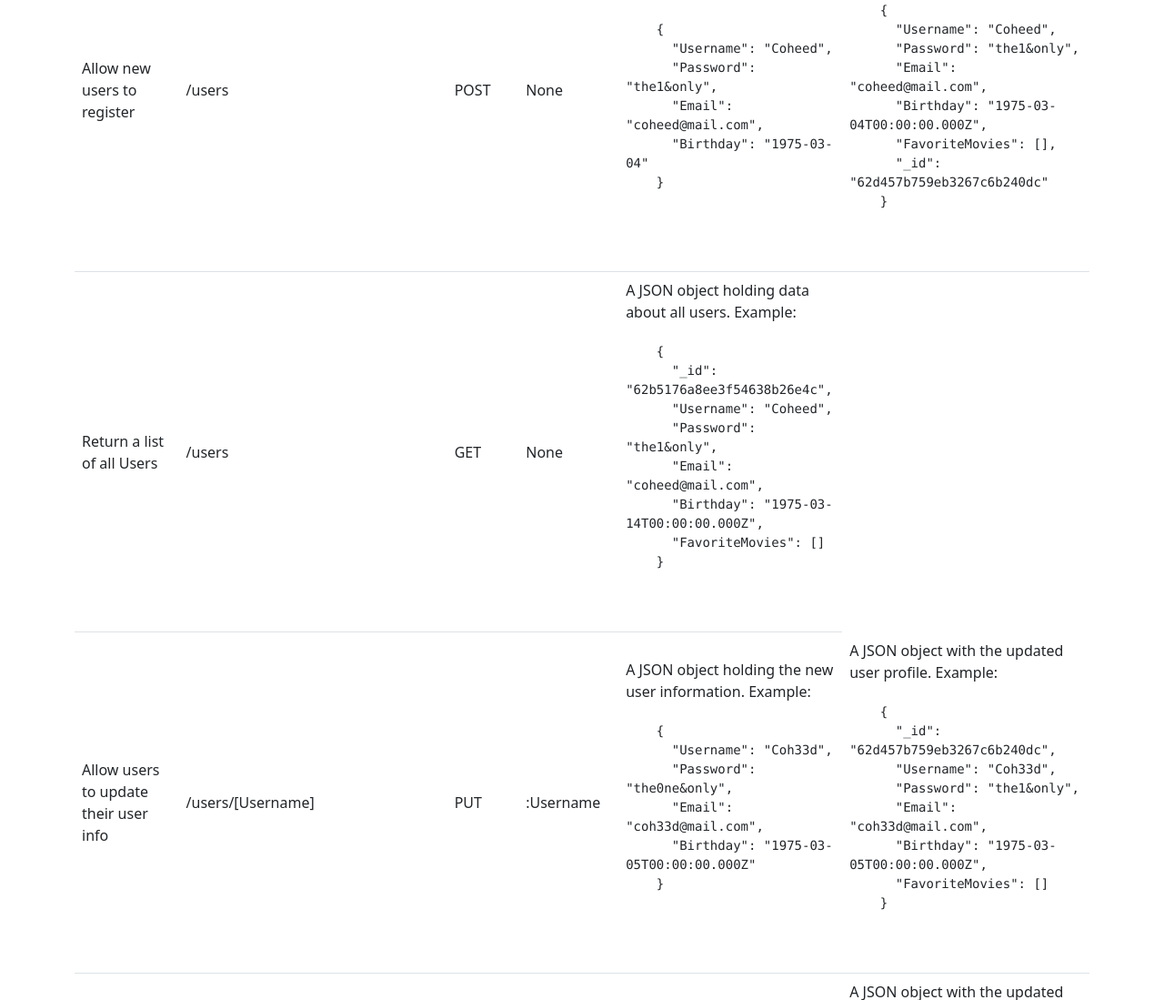
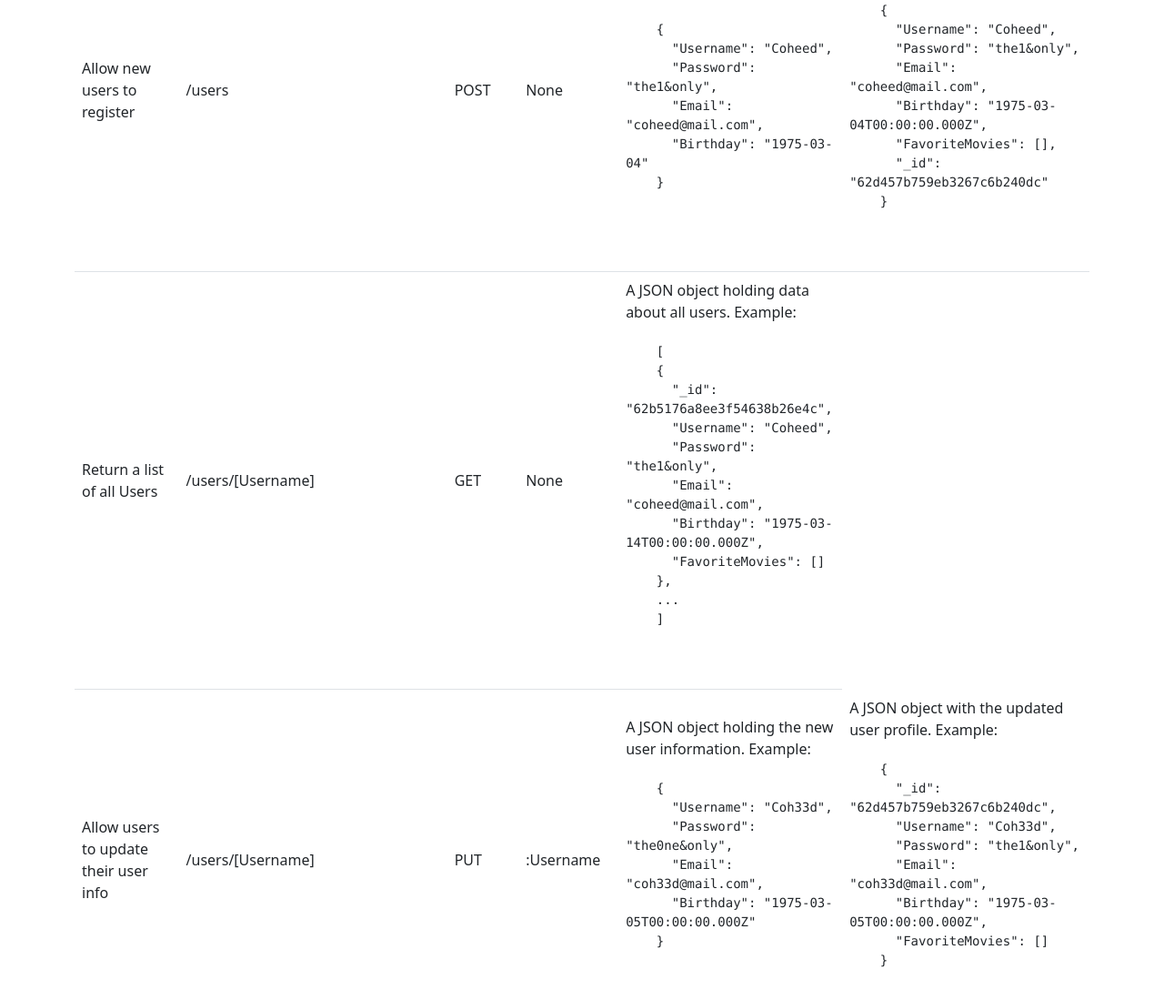
Before and after one commit to nyaliss19/movie_api, a website: page public/documentation.html in a window 1280 px wide. Shown: the part 3133-4232 px from the top of the page at 91% size. Drawn offline with nearby package versions, Linux system fonts and the light colour scheme.

Commit message:
Update documentation.html
Updated a few points

```diff
--- a/public/documentation.html
+++ b/public/documentation.html
@@ -172,12 +172,13 @@
         </tr>
         <tr>
           <td>Return a list of all Users</td>
-          <td>/users</td>
+          <td>/users/[Username]</td>
           <td>GET</td>
           <td>None</td>
           <td>A JSON object holding data about all users. Example:
             <pre>
               <code>
+    [
     {
       "_id": "62b5176a8ee3f54638b26e4c",
       "Username": "Coheed",
@@ -185,7 +186,9 @@
       "Email": "coheed@mail.com",
       "Birthday": "1975-03-14T00:00:00.000Z",
       "FavoriteMovies": []
-    }
+    },
+    ...
+    ]
               </code>
             </pre>
           </td>
```
